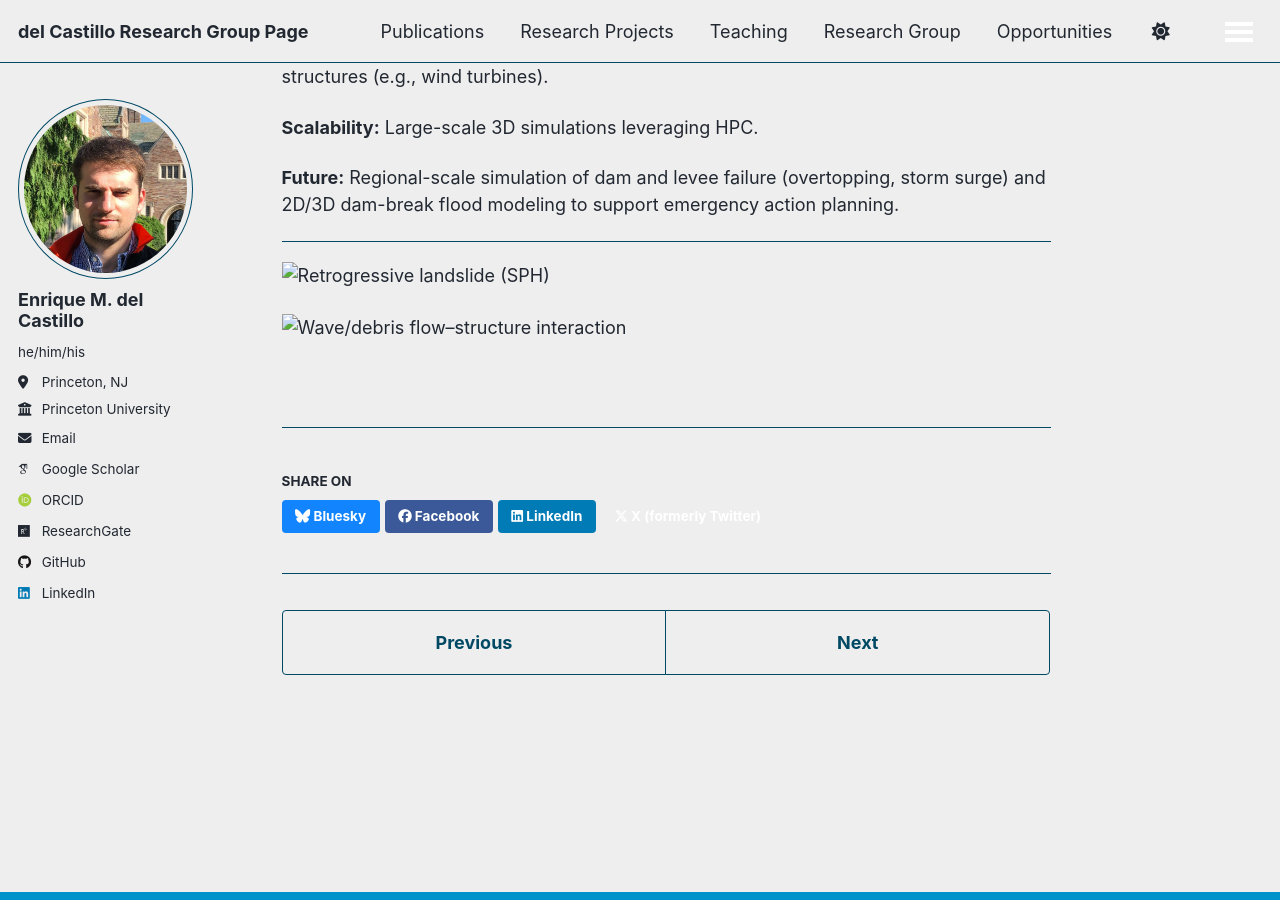
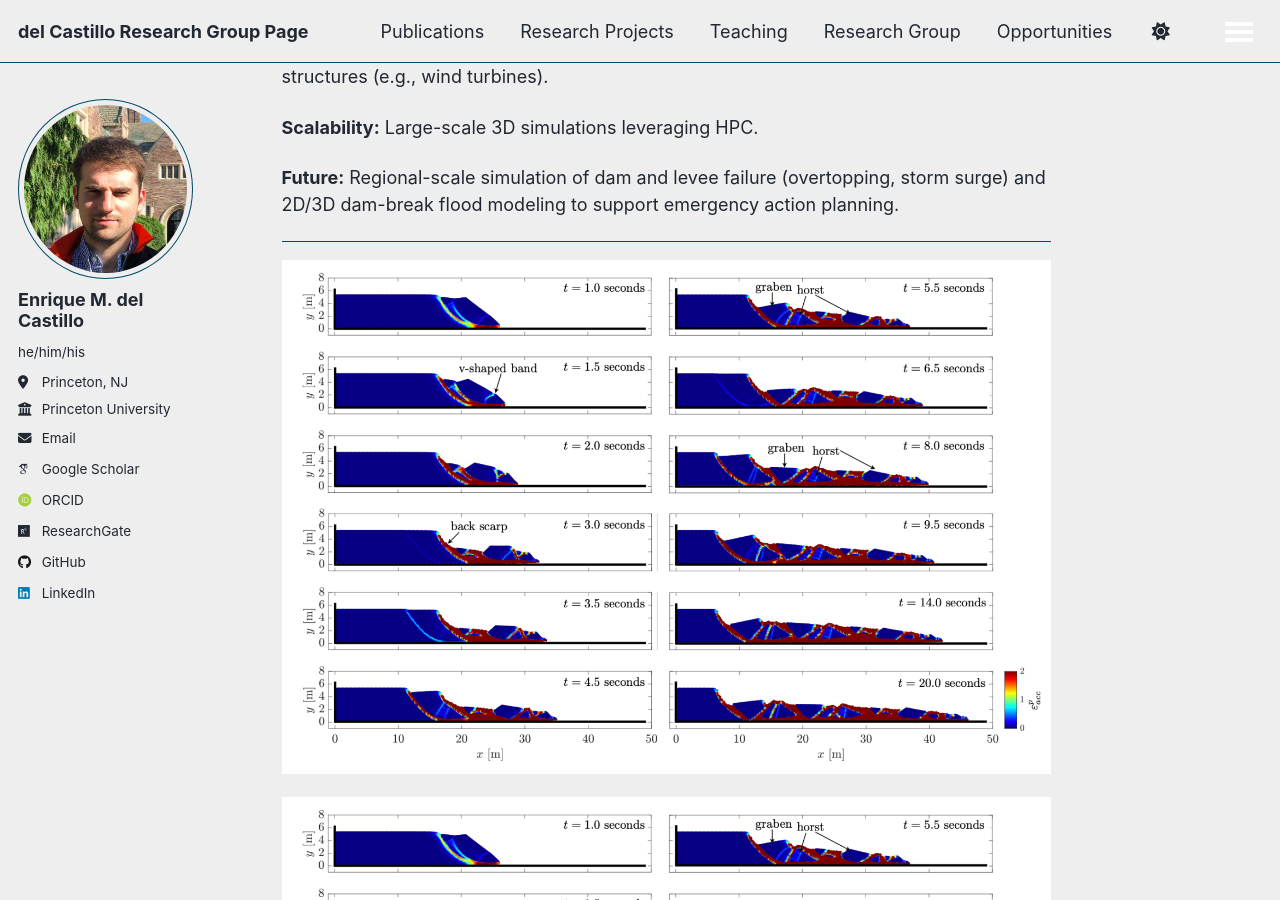
Before and after one commit to emdc19/emdcwebsite, a Jekyll site: the page built from _talks/ld.md, in a window 1280 px wide and 900 px high, scrolled down 341 px. Built offline with Jekyll 4.4.1, drawn with Linux system fonts in a browser that asks for light colours; some web fonts are replaced; a script that is not in the unit is left out.

Commit message:
Update ld.md

```diff
--- a/_talks/ld.md
+++ b/_talks/ld.md
@@ -18,6 +18,6 @@ Increasing climate volatility demands understanding **post-failure behavior** an
 
 ---
 
-![Retrogressive landslide (SPH)](/assets/images/retro.jpg)
+![Retrogressive landslide (SPH)](/images/retro.jpg)
 
-![Wave/debris flow–structure interaction](/assets/images/retro.jpg)
+![Wave/debris flow–structure interaction](/images/retro.jpg)
```
